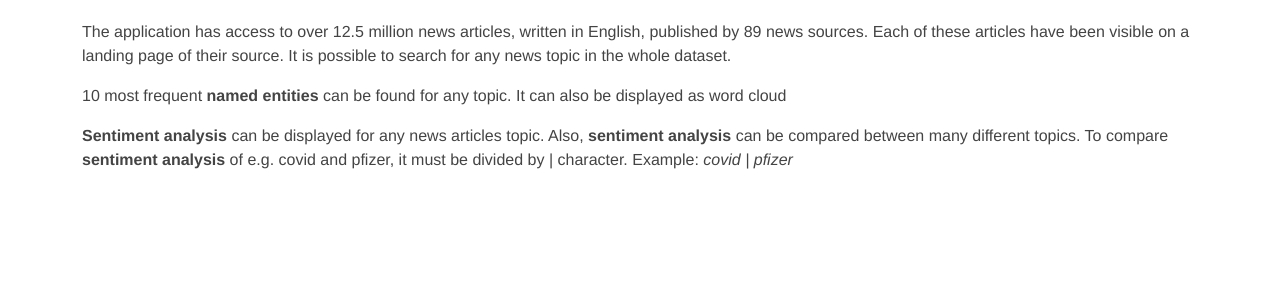
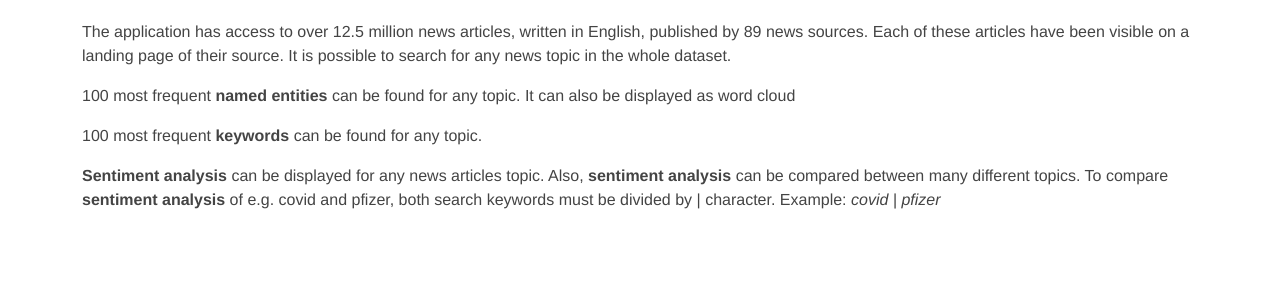
Before and after one commit to Pesinn/DataMining, a Flask app: template Frontend/templates/about.html in a window 1280 px wide. Shown: the part 56-356 px from the top of the page. Run offline with Flask 2, Linux system fonts and the light colour scheme; the template is opened without the code that fills it, so the values that code supplies are empty; some libraries are stand-ins or nearby versions.

Commit message:
F: About page improved

```diff
--- a/Frontend/templates/about.html
+++ b/Frontend/templates/about.html
@@ -3,8 +3,10 @@
 
 <p> The application has access to over 12.5 million news articles, written in English, published by 89 news sources. Each of these articles have been visible on a landing page of their source. It is possible to search for any news topic in the whole dataset. </p>
 
-<p> 10 most frequent <b>named entities</b> can be found for any topic. It can also be displayed as word cloud</p>
+<p> 100 most frequent <b>named entities</b> can be found for any topic. It can also be displayed as word cloud</p>
 
-<p> <b>Sentiment analysis</b> can be displayed for any news articles topic. Also, <b>sentiment analysis</b> can be compared between many different topics. To compare <b>sentiment analysis</b> of e.g. covid and pfizer, it must be divided by | character. Example: <i>covid | pfizer</i> </p>
+<p> 100 most frequent <b>keywords</b> can be found for any topic.</p>
+
+<p> <b>Sentiment analysis</b> can be displayed for any news articles topic. Also, <b>sentiment analysis</b> can be compared between many different topics. To compare <b>sentiment analysis</b> of e.g. covid and pfizer, both search keywords must be divided by | character. Example: <i>covid | pfizer</i> </p>
 
 {% endblock %}
```
